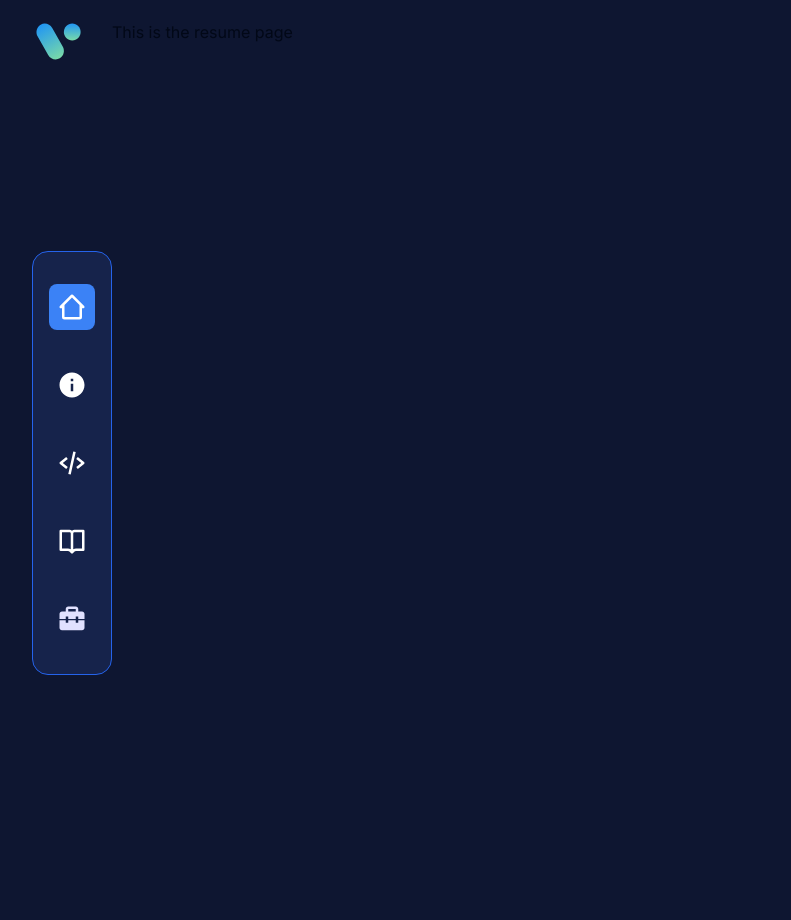
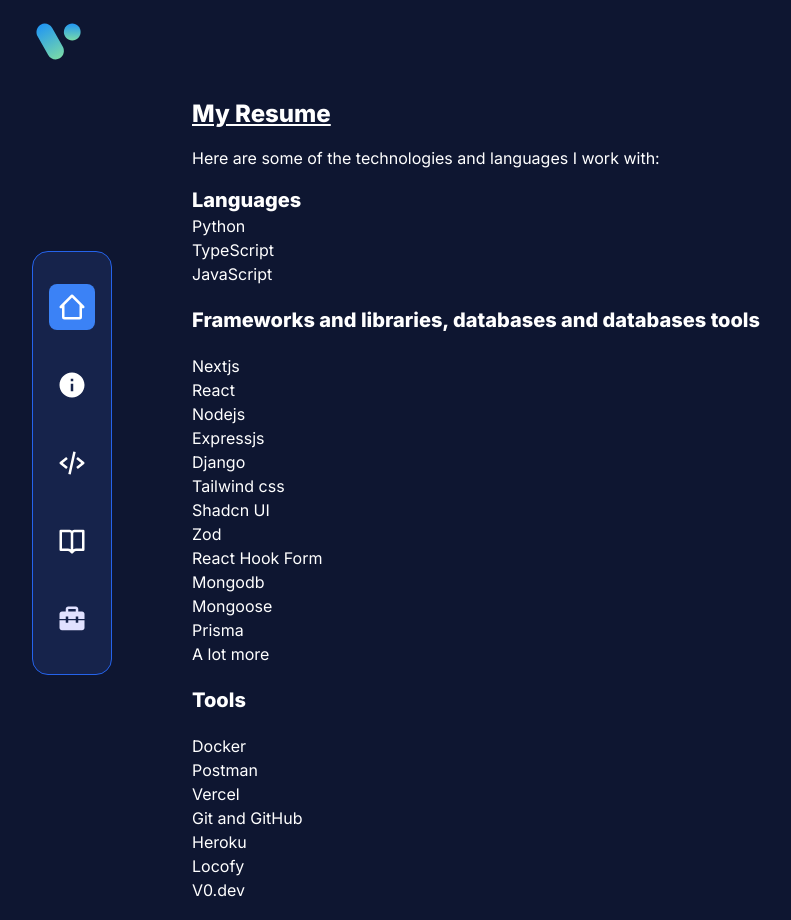
Before and after one commit to JOHN-AMAO/Portfolio, a Next.js app: page /resume in a window 1280 px wide. Shown: the whole page, without its empty margins (8-799 px from the left). Before the commit the page ends 883 px from the top, so only its background shows below. Built offline with nearby package versions, Linux system fonts and the light colour scheme.

Commit message:
resume page done

```diff
--- a/app/(routes)/resume/page.tsx
+++ b/app/(routes)/resume/page.tsx
@@ -2,8 +2,42 @@ import React from "react";
 
 const Page = () => {
   return (
-    <div>
-      <h1>This is the resume page</h1>
+    <div className='flex flex-col gap-4 md:mt-20 justify-center md:h-screen md:ml-20 text-white'>
+      <h1 className='md:text-2xl text-xl underline  font-extrabold'>
+        My Resume
+      </h1>
+      <h2>Here are some of the technologies and languages I work with:</h2>
+      <div>
+        <h2 className='md:text-xl text-lg font-extrabold'>Languages</h2>
+        <p>Python</p>
+        <p>TypeScript</p>
+        <p>JavaScript</p>
+
+        <h2 className='md:text-xl text-lg my-5  font-extrabold'>
+          Frameworks and libraries, databases and databases tools
+        </h2>
+        <p>Nextjs</p>
+        <p>React</p>
+        <p>Nodejs</p>
+        <p>Expressjs</p>
+        <p>Django</p>
+        <p>Tailwind css</p>
+        <p>Shadcn UI</p>
+        <p>Zod</p>
+        <p>React Hook Form</p>
+        <p>Mongodb</p>
+        <p>Mongoose</p>
+        <p>Prisma</p>
+        <p>A lot more</p>
+        <h2 className='md:text-xl text-lg my-5 font-extrabold'>Tools</h2>
+        <p>Docker</p>
+        <p>Postman</p>
+        <p>Vercel</p>
+        <p>Git and GitHub</p>
+        <p>Heroku</p>
+        <p>Locofy</p>
+        <p>V0.dev</p>
+      </div>
     </div>
   );
 };
--- a/app/page.tsx
+++ b/app/page.tsx
@@ -67,7 +67,7 @@ export default function Home() {
                 {isHovered ? (
                   ""
                 ) : (
-                  <h2 className='md:text-3xl sm:text-xl text-white font-extrabold '>
+                  <h2 className='md:text-2xl sm:text-xl text-white font-extrabold '>
                     Let&apos;s Build Together.
                   </h2>
                 )}
--- a/components/Experience.tsx
+++ /dev/null
@@ -1,77 +0,0 @@
-import {
-  VerticalTimeline,
-  VerticalTimelineElement,
-} from "react-vertical-timeline-component";
-import { motion } from "framer-motion";
-
-import "react-vertical-timeline-component/style.min.css";
-
-import { styles } from "../styles";
-import { experiences } from "@/constants";
-import { textVariant } from "../motion";
-import Image from "next/image";
-
-const ExperienceCard = ({ experience }: any) => {
-  return (
-    <VerticalTimelineElement
-      contentStyle={{ background: "#1d1836", color: "#fff" }}
-      contentArrowStyle={{ borderRight: "7px solid #232631" }}
-      date={experience.date}
-      iconStyle={{ background: experience.iconBg }}
-      icon={
-        <div
-          className=' flex justify-center items-center
-        w-full h-full '
-        >
-          <Image
-            src={experience.icon}
-            alt={experience.company_name}
-            className='w-[60%] h-[60%] object-contain'
-          />
-        </div>
-      }
-    >
-      <div className='text-white text-[24px] font-bold'>
-        <h3>{experience.title}</h3>
-        <p
-          className='text-secondary text-[16px] font-semibold
-        style={{margin:0}}'
-        >
-          {experience.company_name}
-        </p>
-      </div>
-
-      <ul className='mt-5 list-disc ml-5 space-y-2'>
-        {experience.points.map((point: any, index: any) => (
-          <li
-            key={`experience-point-${index}`}
-            className='text-white-100 text-[14px] pl-1 tracking-wider'
-          >
-            {point}
-          </li>
-        ))}
-      </ul>
-    </VerticalTimelineElement>
-  );
-};
-
-const Experience = () => {
-  return (
-    <>
-      <motion.div variants={textVariant()}>
-        <p className={styles.sectionSubText}>WHAT I HAVE DONE SO FAR</p>
-        <h2 className={styles.sectionHeadText}>Work Experience</h2>
-      </motion.div>
-      <div className='mt-20 flex flex-col'>
-        <VerticalTimeline>
-          {experiences.map((experience, index) => (
-            <ExperienceCard
-              key={index}
-              experience={experience}
-            />
-          ))}
-        </VerticalTimeline>
-      </div>
-    </>
-  );
-};
--- a/package.json
+++ b/package.json
@@ -34,6 +34,7 @@
     "react": "^18",
     "react-dom": "^18",
     "react-hook-form": "^7.51.0",
+    "react-intersection-observer": "^9.8.1",
     "react-simple-typewriter": "^5.0.1",
     "react-textarea-autosize": "^8.5.3",
     "react-vertical-timeline-component": "^3.6.0",
```
Also changed, not shown: 1 other file (tests, documents, lock files or other folders).
